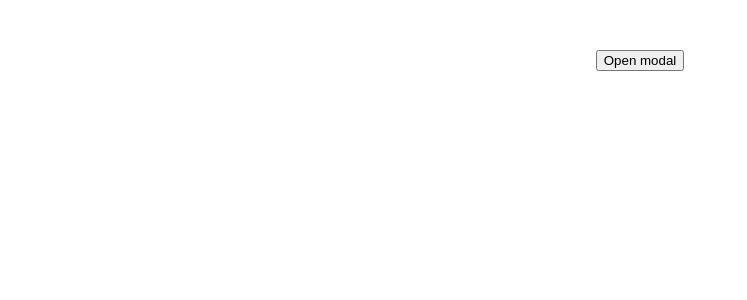
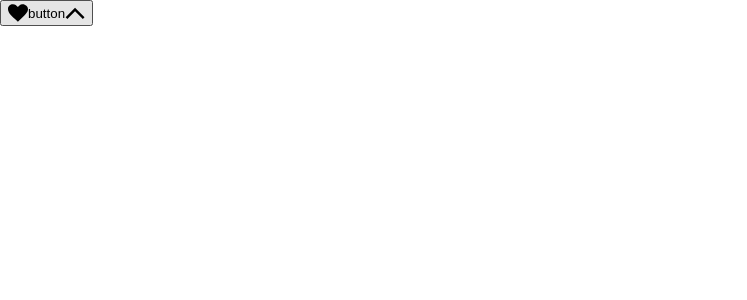
Before and after one commit to Pabl1k/pz-lib, a React (Create React App) app: page / in a window 1280 px wide. Shown: the top 300 px of the page, without its empty margins (0-747 px from the left). Built offline with nearby package versions, Linux system fonts and the light colour scheme.

Commit message:
Button with SVG Icon

```diff
--- a/src/App.tsx
+++ b/src/App.tsx
@@ -16,9 +16,16 @@ import SingleActiveClass from "./activeClass/SingleActiveClass";
 import MultipleActiveClass from "./activeClass/MultipleActiveClass";
 import OutsideClickListener from "./outsideClickListener";
 import Icon from "./Icon";
+import ButtonWithIcon from "./buttonWithIcon";
 
 function App() {
-  return <OutsideClickListener />;
+  return (
+    <ButtonWithIcon
+      label="button"
+      leftIcon={<Icon name="heart" height="20" width="20" />}
+      rightIcon={<Icon name="arrow" height="20" width="20" />}
+    />
+  );
 }
 
 export default App;
--- /dev/null
+++ b/src/buttonWithIcon/buttonWithIcon.tsx
@@ -0,0 +1,30 @@
+import React, { FC } from "react";
+import { ButtonWithIconType } from "./buttonWithIconType";
+
+/**
+ * Should be used like:
+ *
+ *  <ButtonWithIcon
+ *      label="button"
+ *      leftIcon={<Icon name="heart" />}
+ *      rightIcon={<Icon name="ArrowIcon" />}
+ *  />
+ */
+
+const ButtonWithIcon: FC<ButtonWithIconType> = ({
+  label,
+  leftIcon,
+  rightIcon,
+}: ButtonWithIconType) => {
+  return (
+    <button
+      style={{ display: "flex", alignItems: "center", cursor: "pointer" }}
+    >
+      {leftIcon && leftIcon}
+      <span>{label}</span>
+      {rightIcon && rightIcon}
+    </button>
+  );
+};
+
+export default ButtonWithIcon;
--- /dev/null
+++ b/src/buttonWithIcon/buttonWithIconType.ts
@@ -0,0 +1,7 @@
+import {SVGProps} from "react";
+
+export type ButtonWithIconType = {
+  label: string;
+  leftIcon?: SVGProps<SVGElement>;
+  rightIcon?: SVGProps<SVGElement>;
+};
--- /dev/null
+++ b/src/buttonWithIcon/index.ts
@@ -0,0 +1 @@
+export { default } from "./buttonWithIcon";
```
